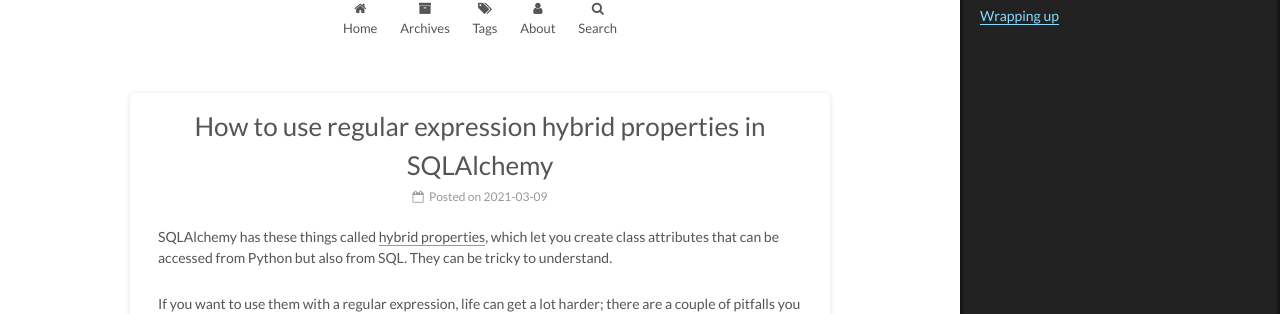
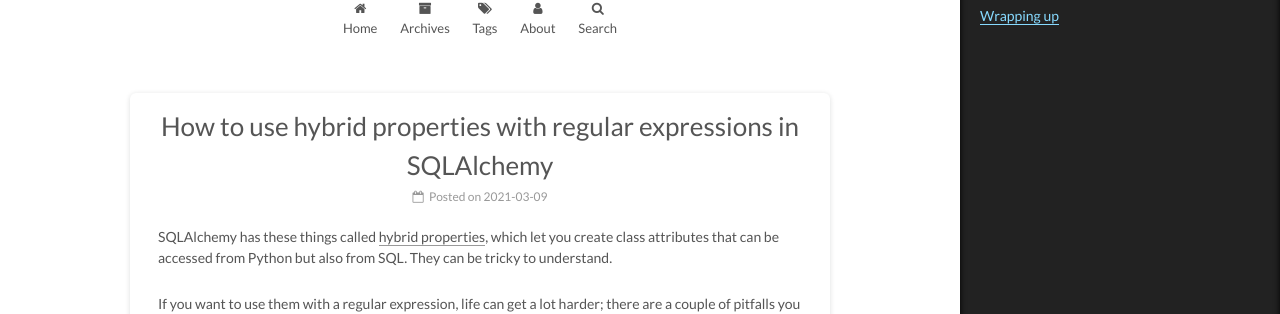
Before and after one commit to d-lord/d-lord.github.io, a Jekyll site: the page built from _posts/2021-03-09-sqlalchemy-hybrid-properties-regex.md, in a window 1280 px wide. Shown: the part 135-449 px from the top of the page. Built offline with Jekyll 4.4.1, drawn with Linux system fonts in a browser that asks for light colours.

Commit message:
Tweak title too

```diff
--- a/_posts/2021-03-09-sqlalchemy-hybrid-properties-regex.md
+++ b/_posts/2021-03-09-sqlalchemy-hybrid-properties-regex.md
@@ -1,5 +1,5 @@
 ---
-title: "How to use regular expression hybrid properties in SQLAlchemy"
+title: "How to use hybrid properties with regular expressions in SQLAlchemy"
 excerpt: "SQLAlchemy has these things called hybrid properties, which let you create class attributes that can be accessed from Python but also from SQL. They can be tricky to understand."
 date: 2021-03-09 00:00:00
 published: true
```
